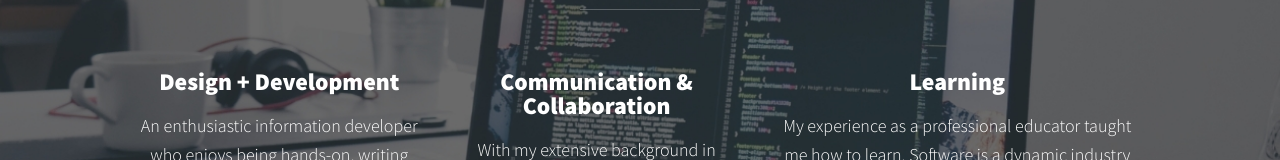
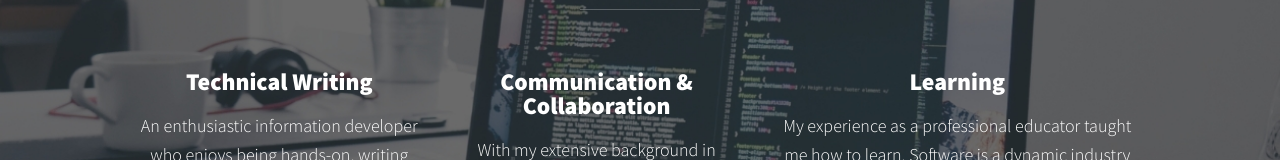
Before and after one commit to jamieroszel/scrimbaportfolio, a plain HTML site: page index.html in a window 1280 px wide. Shown: the part 785-945 px from the top of the page. Drawn offline with nearby package versions, Linux system fonts and the light colour scheme.

Commit message:
update skills title

```diff
--- a/index.html
+++ b/index.html
@@ -68,7 +68,7 @@
       <h2 class="section__title section__title--services">My Skills</h2>
       <div class="services">
         <div class="service">
-          <h3>Design + Development</h3>
+          <h3>Technical Writing</h3>
           <p>
             An enthusiastic information developer who enjoys being hands-on, writing client-consumable content, and solving challenging problems.
           </p>
```
